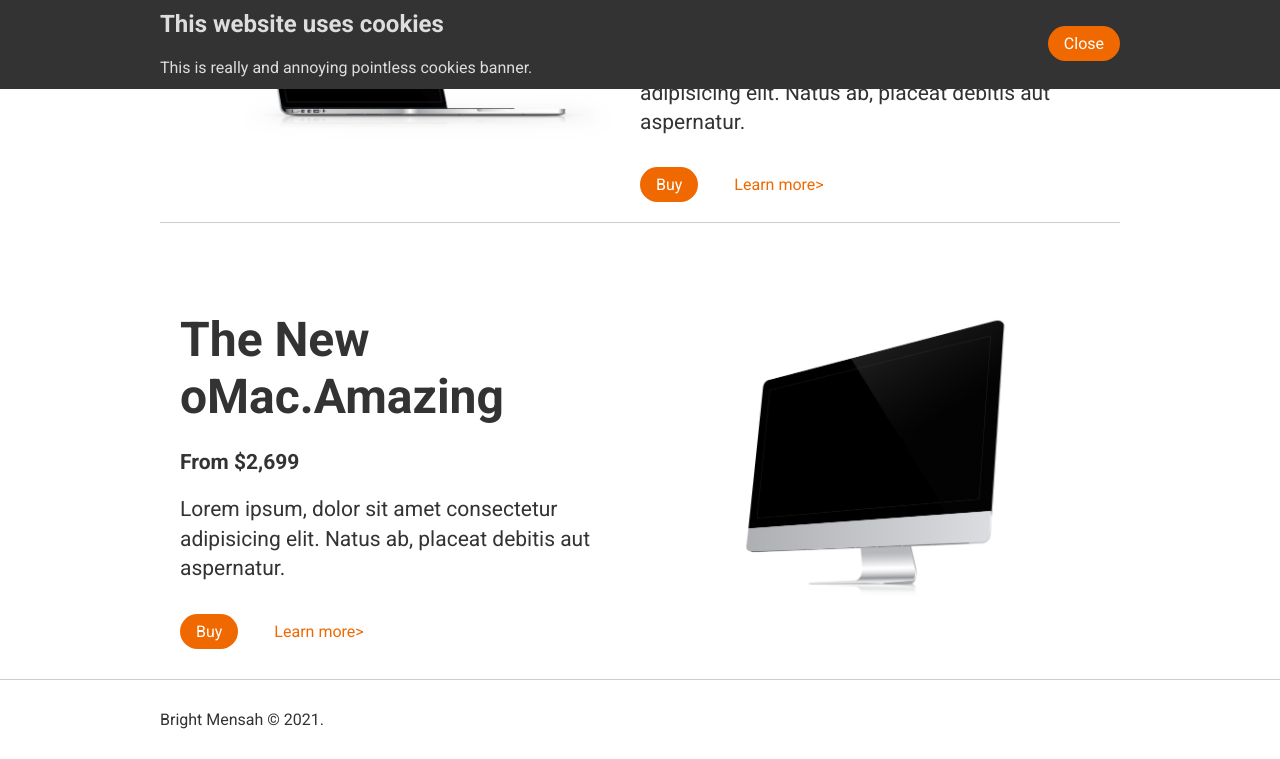
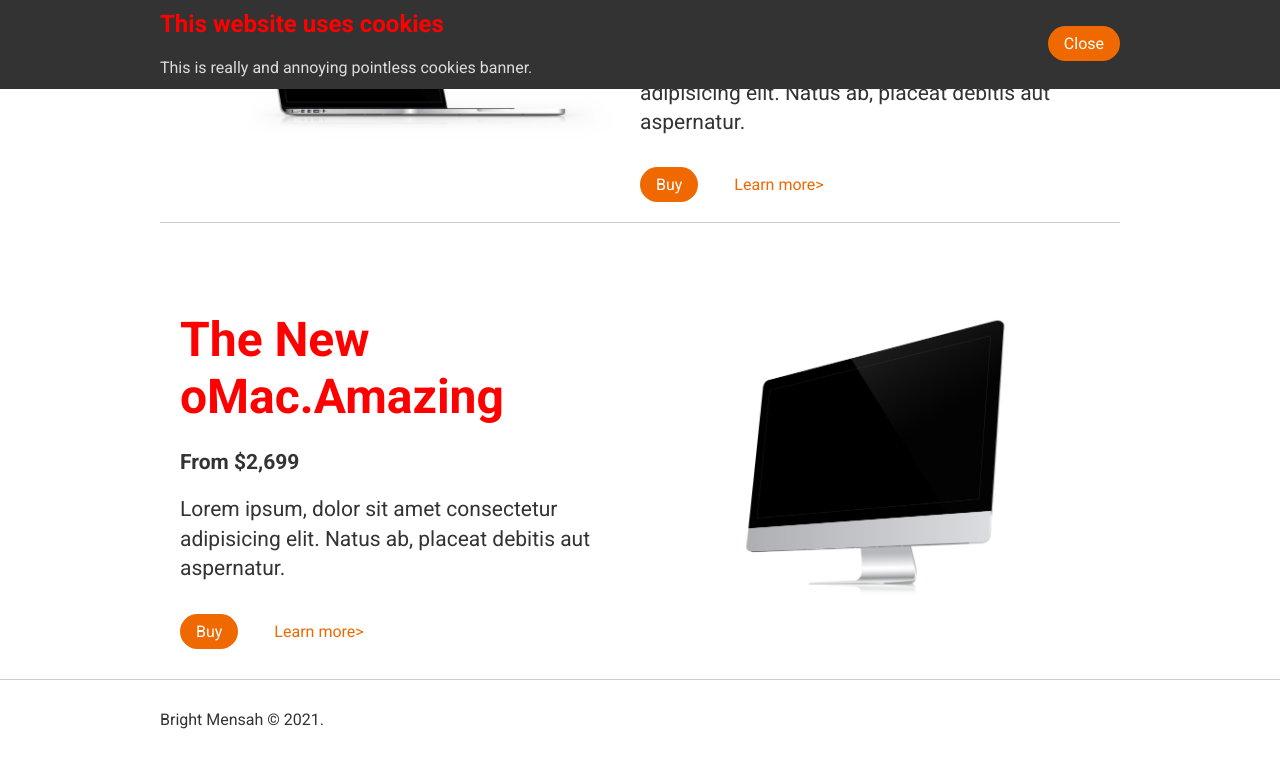
Before and after one commit to Bright-Mensah/ComputerShop, a plain HTML site: page index.html in a window 1280 px wide. Shown: the part 711-1470 px from the top of the page. Drawn offline with Linux system fonts and the light colour scheme.

Commit message:
Update style.css

```diff
--- a/css/style.css
+++ b/css/style.css
@@ -7,7 +7,7 @@ body{
     font-family: 'Roboto', sans-serif;
 
 }
-.red{
+h1{
  color:red;
 }
 
```
